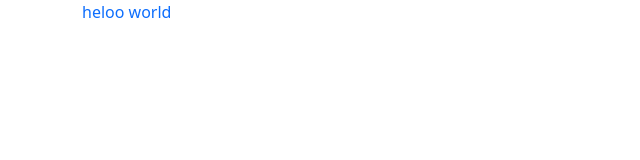
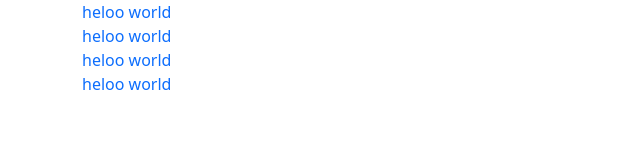
Before and after one commit to Alamin1803/web_project, a website: page index.html in a window 1280 px wide. Shown: the whole page, without its empty margins (0-640 px from the left). Drawn offline with Linux system fonts and the light colour scheme.

Commit message:
2nd change

```diff
--- a/index.html
+++ b/index.html
@@ -11,6 +11,9 @@
     <div class="container">
         <div class="row">
             <div class="col-12 text-primary">heloo world</div>
+            <div class="col-12 text-primary">heloo world</div>
+            <div class="col-12 text-primary">heloo world</div>
+             <div class="col-12 text-primary">heloo world</div>
         </div>
     </div>
 </body>
```
